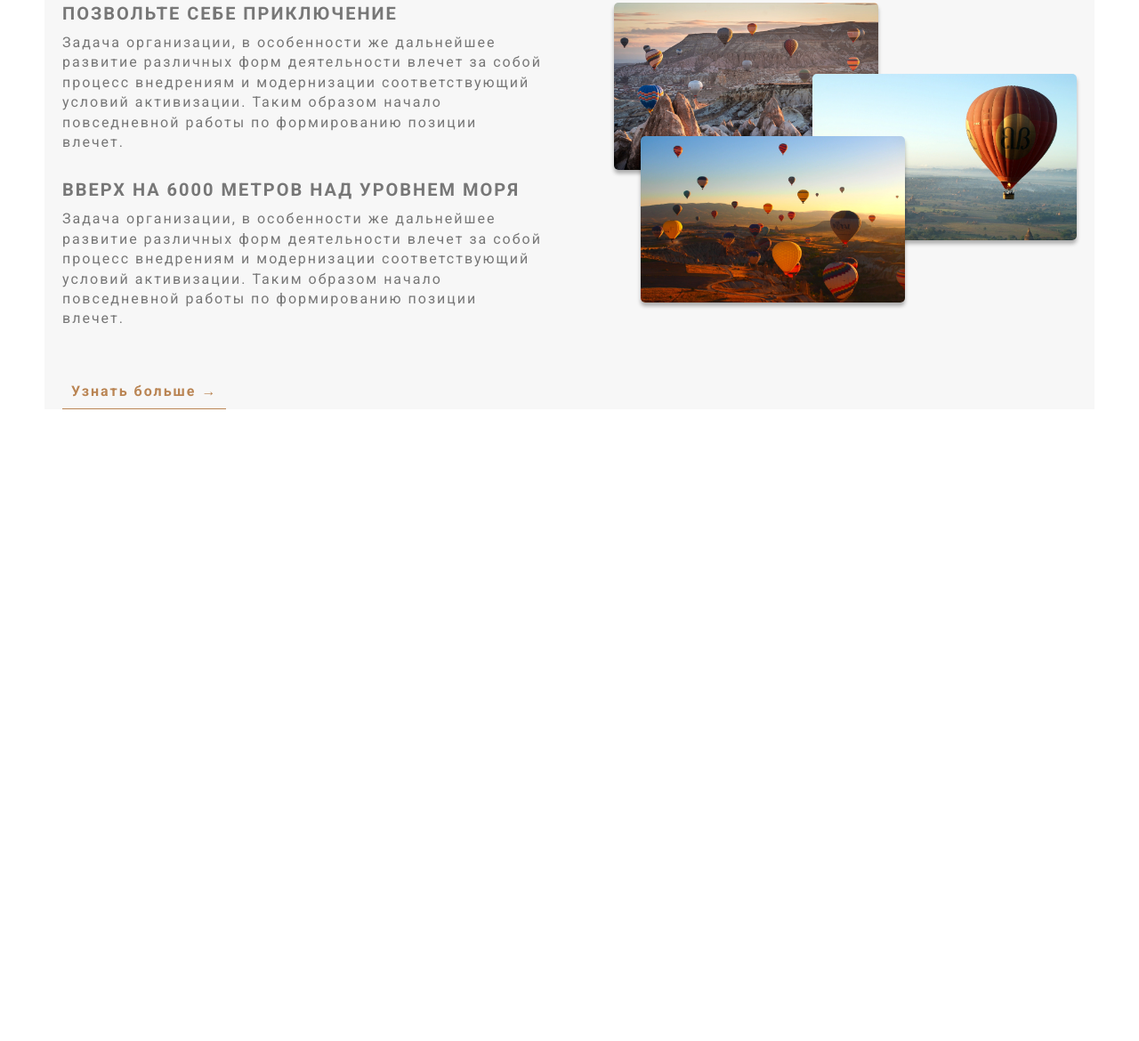
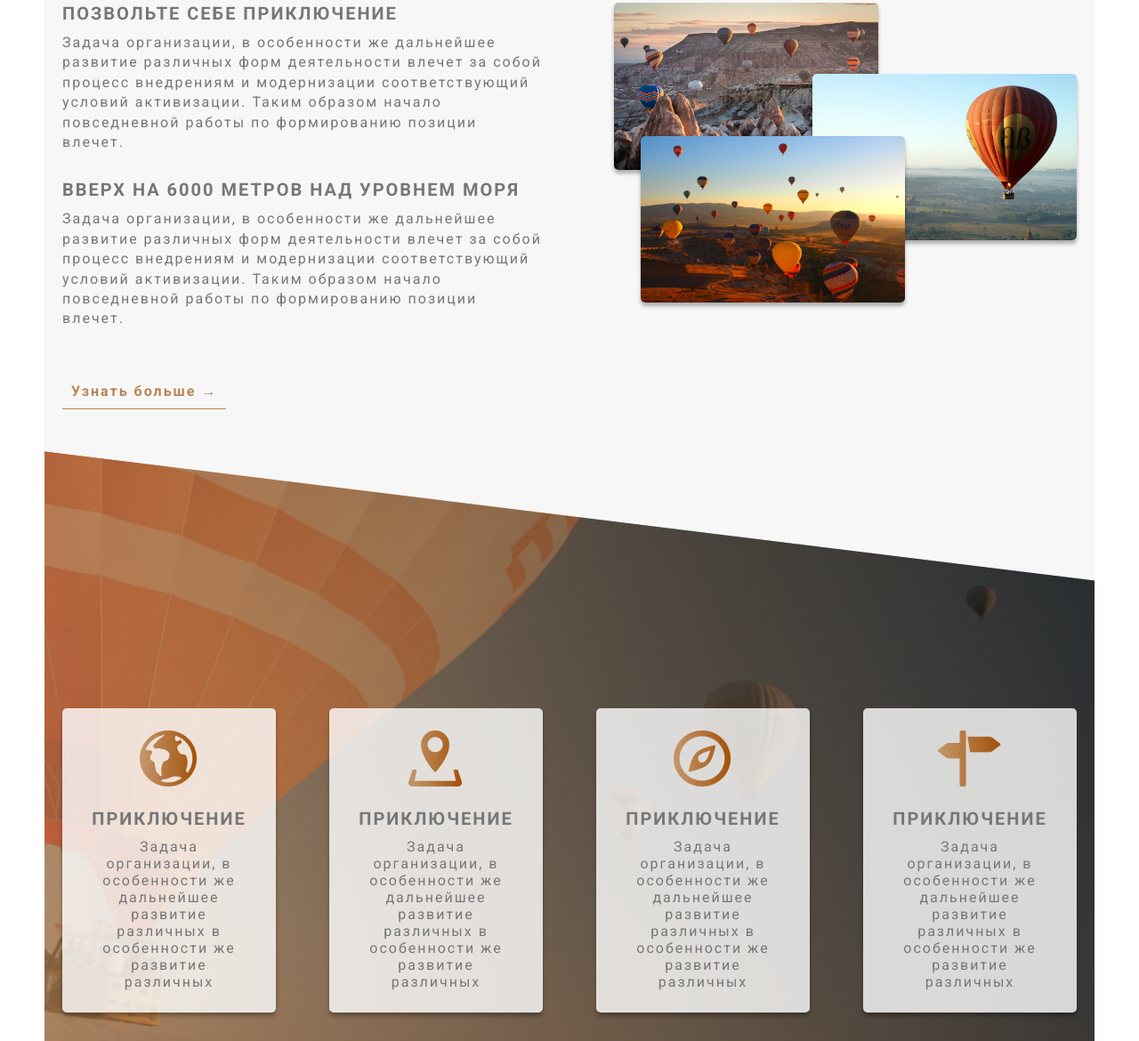
Before and after one commit to TatianaYakushonok/balloon_trips, a plain HTML site: page balloon/index.html in a window 1280 px wide. Shown: the part 1050-2220 px from the top of the page at 89% size. Before the commit the page ends 1560 px from the top, so only its background shows below. Drawn offline with Linux system fonts and the light colour scheme.

Commit message:
feat: add section adventure (Thu, 11 Aug 2022 03:19:06 +0700)

```diff
--- /dev/null
+++ b/balloon/css/icon-fonts.css
@@ -0,0 +1,39 @@
+@font-face {
+  font-family: 'icomoon';
+  src:  url('fonts/icomoon.eot?jgfm70');
+  src:  url('fonts/icomoon.eot?jgfm70#iefix') format('embedded-opentype'),
+    url('fonts/icomoon.ttf?jgfm70') format('truetype'),
+    url('fonts/icomoon.woff?jgfm70') format('woff'),
+    url('fonts/icomoon.svg?jgfm70#icomoon') format('svg');
+  font-weight: normal;
+  font-style: normal;
+  font-display: block;
+}
+
+[class^="icon-"], [class*=" icon-"] {
+  /* use !important to prevent issues with browser extensions that change fonts */
+  font-family: 'icomoon' !important;
+  speak: never;
+  font-style: normal;
+  font-weight: normal;
+  font-variant: normal;
+  text-transform: none;
+  line-height: 1;
+
+  /* Better Font Rendering =========== */
+  -webkit-font-smoothing: antialiased;
+  -moz-osx-font-smoothing: grayscale;
+}
+
+.icon-Vector:before {
+  content: "\e900";
+}
+.icon-Vector-1:before {
+  content: "\e901";
+}
+.icon-Vector-2:before {
+  content: "\e902";
+}
+.icon-Vector-3:before {
+  content: "\e903";
+}
--- a/balloon/index.html
+++ b/balloon/index.html
@@ -5,6 +5,7 @@
     <meta http-equiv="X-UA-Compatible" content="IE=edge">
     <meta name="viewport" content="width=device-width, initial-scale=1.0">
     <link href="https://fonts.googleapis.com/css2?family=Roboto:wght@100;300;400;500;700;900&display=swap" rel="stylesheet">
+    <link rel="stylesheet" href="./css/icon-fonts.css">
     <link rel="stylesheet" href="./css/style.css">
     <title>Balloon trips</title>
 </head>
@@ -47,6 +48,47 @@
                         </div>
                     </div>
                 </div>
+            </section>
+            <section class="adventure">
+                <div class="row">
+                    <div class="col-1-of-4">
+                        <div class="card">
+                            <i class="card__icon icon-Vector-3 title_gr"></i>
+                            <h3 class="title-3 margin-bottom-1rem">Приключение</h3>
+                            <p class="adventure__paragraf paragraf">
+                                Задача организации, в особенности же дальнейшее развитие различных в особенности же развитие различных
+                            </p>
+                        </div>
+                    </div>
+                    <div class="col-1-of-4">
+                        <div class="card">
+                            <i class="card__icon icon-Vector-2 title_gr"></i>
+                            <h3 class="title-3 margin-bottom-1rem">Приключение</h3>
+                            <p class="adventure__paragraf paragraf">
+                                Задача организации, в особенности же дальнейшее развитие различных в особенности же развитие различных
+                            </p>
+                        </div>
+                    </div>
+                    <div class="col-1-of-4">
+                        <div class="card">
+                            <i class="card__icon icon-Vector title_gr"></i>
+                            <h3 class="title-3 margin-bottom-1rem">Приключение</h3>
+                            <p class="adventure__paragraf paragraf">
+                                Задача организации, в особенности же дальнейшее развитие различных в особенности же развитие различных
+                            </p>
+                        </div>
+                    </div>
+                    <div class="col-1-of-4">
+                        <div class="card">
+                            <i class="card__icon icon-Vector-1 title_gr"></i>
+                            <h3 class="title-3 margin-bottom-1rem">Приключение</h3>
+                            <p class="adventure__paragraf paragraf">
+                                Задача организации, в особенности же дальнейшее развитие различных в особенности же развитие различных
+                            </p>
+                        </div>
+                    </div>
+                </div>
+                <!--<i class="icon-Vector"></i>-->
             </section>
         </main>
     </div>
--- /dev/null
+++ b/balloon/sass/components/_card.sass
@@ -0,0 +1,13 @@
+.card
+    padding: 2.5rem
+    text-align: center
+    background-color: rgba($color-white, .8)
+    border-radius: .5rem
+    box-shadow: $box-shadow
+    transition: all .3s ease
+    &:hover
+        transform: translateY(-1.5rem) scale(1.03)
+    &__icon
+        display: inline-block
+        margin-bottom: 2.4rem
+        font-size: 6.3rem
--- a/balloon/sass/pages/_home.sass
+++ b/balloon/sass/pages/_home.sass
@@ -1,2 +1,12 @@
 .about
     padding-top: 8rem
+    padding-bottom: 12rem
+
+.adventure
+    padding: 21.6rem 0
+    background: linear-gradient(90.05deg, rgba($brown-color-light, 0.7) 0.03%, rgba($color-black, 0.7) 99.94%), url('../img/adventure-bg.jpg') center / cover no-repeat
+    transform: skewY(7deg)
+    & > *
+        transform: skewY(-7deg)
+    &__paragraf
+        line-height: 1.9rem
--- a/balloon/sass/style.sass
+++ b/balloon/sass/style.sass
@@ -10,6 +10,7 @@
 @import './components/button.sass'
 @import './components/button-text.sass'
 @import './components/composition.sass'
+@import './components/card.sass'
 
 @import './pages/home.sass'
 
```
Also changed, not shown: balloon/css/fonts/icomoon.ttf (added), balloon/css/fonts/icomoon.woff (added), balloon/css/style.css, balloon/img/adventure-bg.jpg (added), 3 other files.
